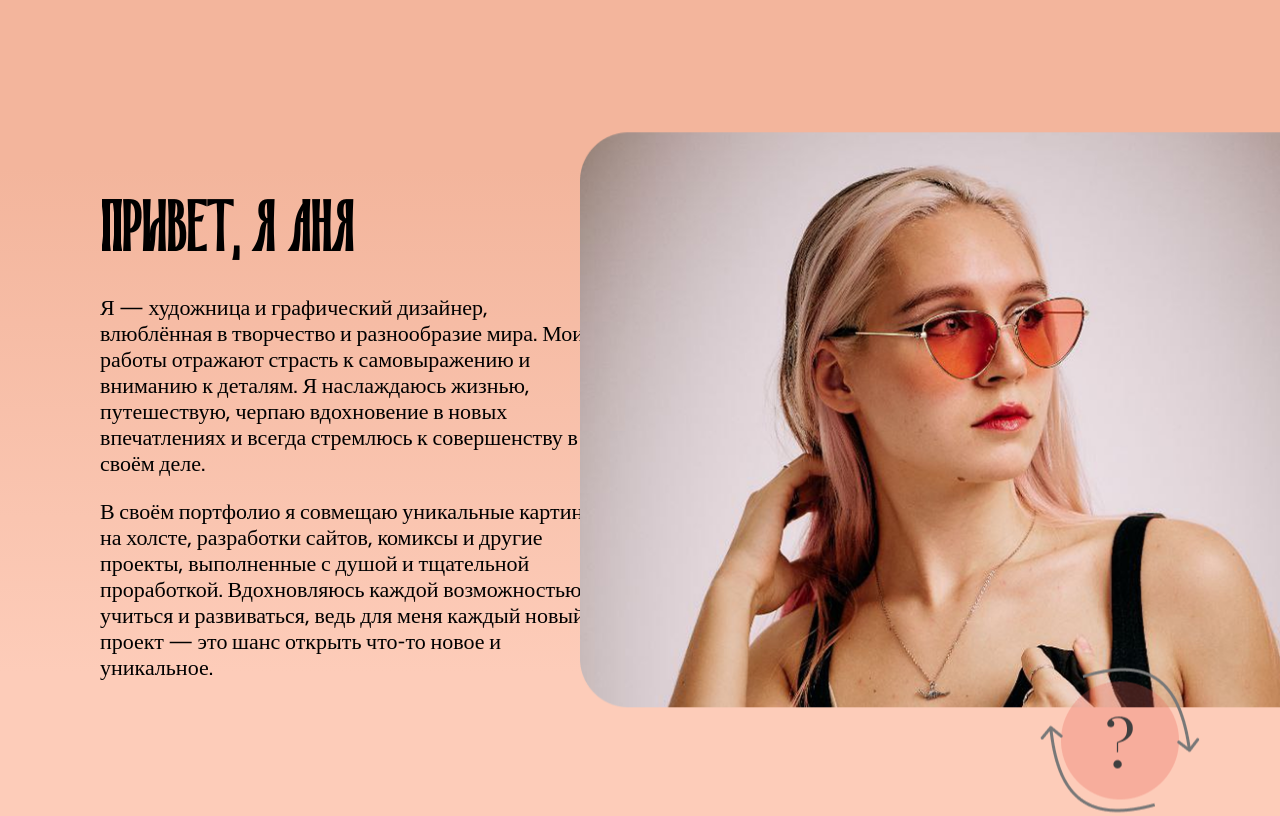
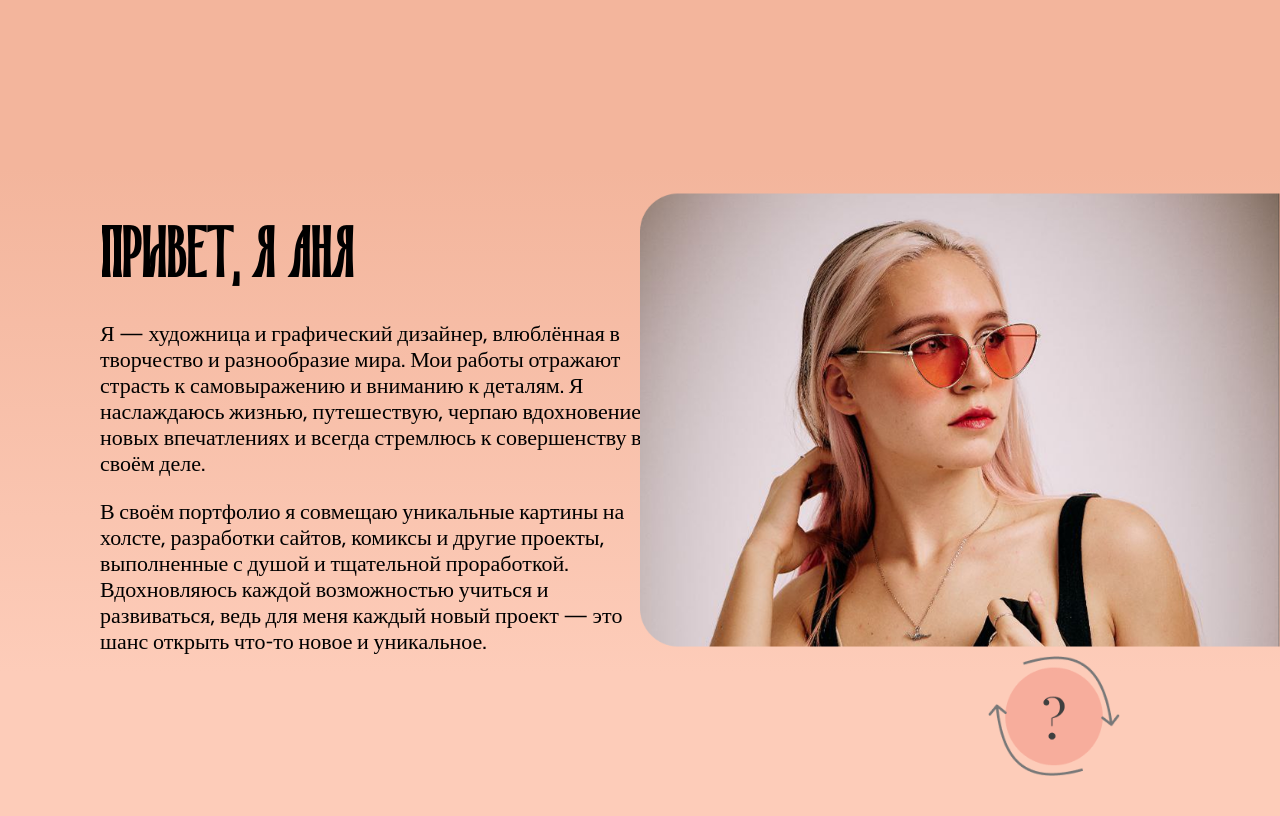
Before and after one commit to Kartavichh/anna-s-site, a plain HTML site: page index.html in a window 1280 px wide. Shown: the part 800-1616 px from the top of the page. Drawn offline with Linux system fonts and the light colour scheme.

Commit message:
Repair about page

```diff
--- a/css/styles.css
+++ b/css/styles.css
@@ -26,7 +26,7 @@ header {
     align-items: center;
     background: #ED968D;
     padding: 20px 50px;
-    max-height: 50px;
+    max-height: 7vh;
     position: fixed;
     top: 0;
     width: 100%; /* Шапка займёт всю ширину окна браузера */
@@ -58,8 +58,8 @@ nav ul li {
     justify-content: center; /* Центрирование по горизонтали */
     background: #D77C6F;
     border-radius: 60px;
-    min-width: 100px;
-    height: 80px; /* Добавляем высоту */
+    min-width: 12vh;
+    height: 10vh; /* Добавляем высоту */
 }
 
 nav ul li a {
@@ -133,7 +133,7 @@ h1 .white {
 }
 
 .about p {
-    max-width: 500px;
+    max-width: 70vh;
     font-size: 22px;
 }
 
@@ -142,12 +142,13 @@ h1 .white {
     right: 0;
     top: 50%;
     transform: translateY(-50%); /* Выравниваем по центру вертикально */
-    max-width: 700px;
+    max-width: 80vh;
     height: auto;
 }
 .question{
-    margin-top: 40vh;
-    margin-right: 10vh;
+    margin-top: 37vh;
+    margin-right: 20vh;
+    max-height: 15vh;
 }
 
 /* Work */
--- a/index.html
+++ b/index.html
@@ -34,7 +34,7 @@
             <p>Я — художница и графический дизайнер, влюблённая в творчество и разнообразие мира. Мои работы отражают страсть к самовыражению и вниманию к деталям. Я наслаждаюсь жизнью, путешествую, черпаю вдохновение в новых впечатлениях и всегда стремлюсь к совершенству в своём деле.</p>
             <p>В своём портфолио я совмещаю уникальные картины на холсте, разработки сайтов, комиксы и другие проекты, выполненные с душой и тщательной проработкой. Вдохновляюсь каждой возможностью учиться и развиваться, ведь для меня каждый новый проект — это шанс открыть что-то новое и уникальное.</p>
         </div>
-        <img src="img/image 10.png" alt="Моё фото">
+        <img src="img/image 11.png" alt="Моё фото">
         <img class="question" src="img/Group 7.png">
     </section>
 
```
Also changed, not shown: img/image 11.png (added).
